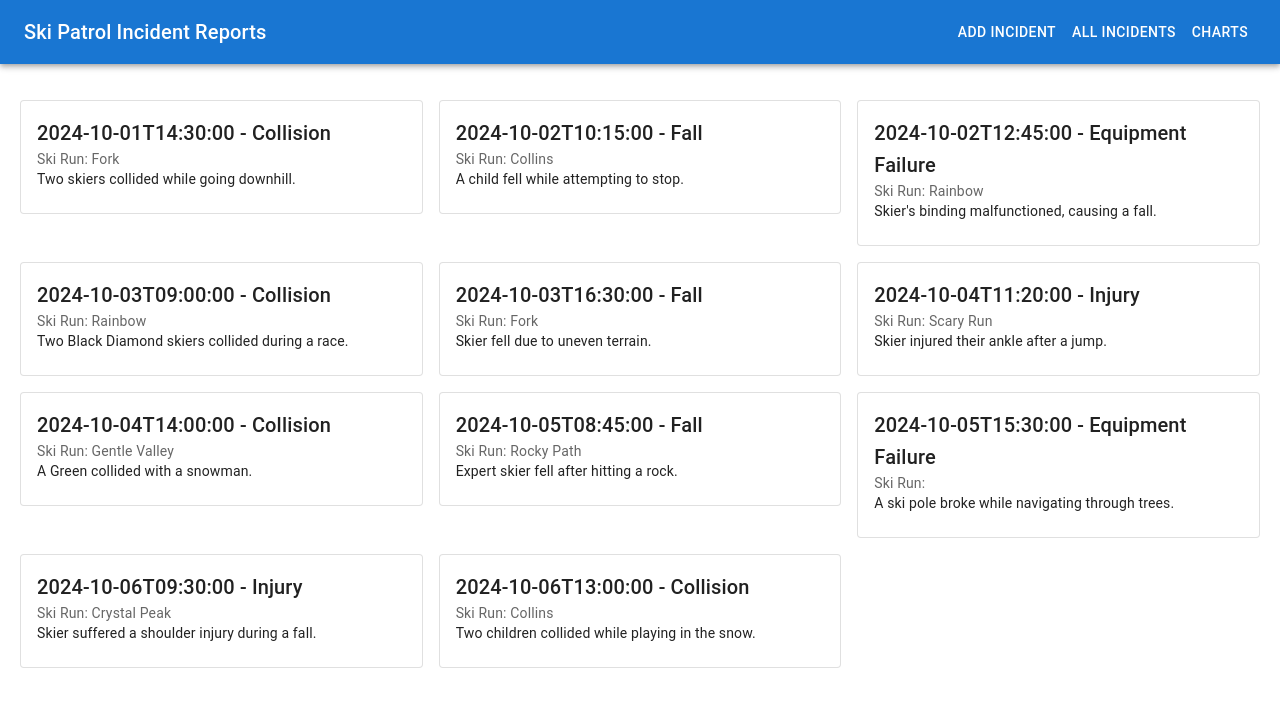
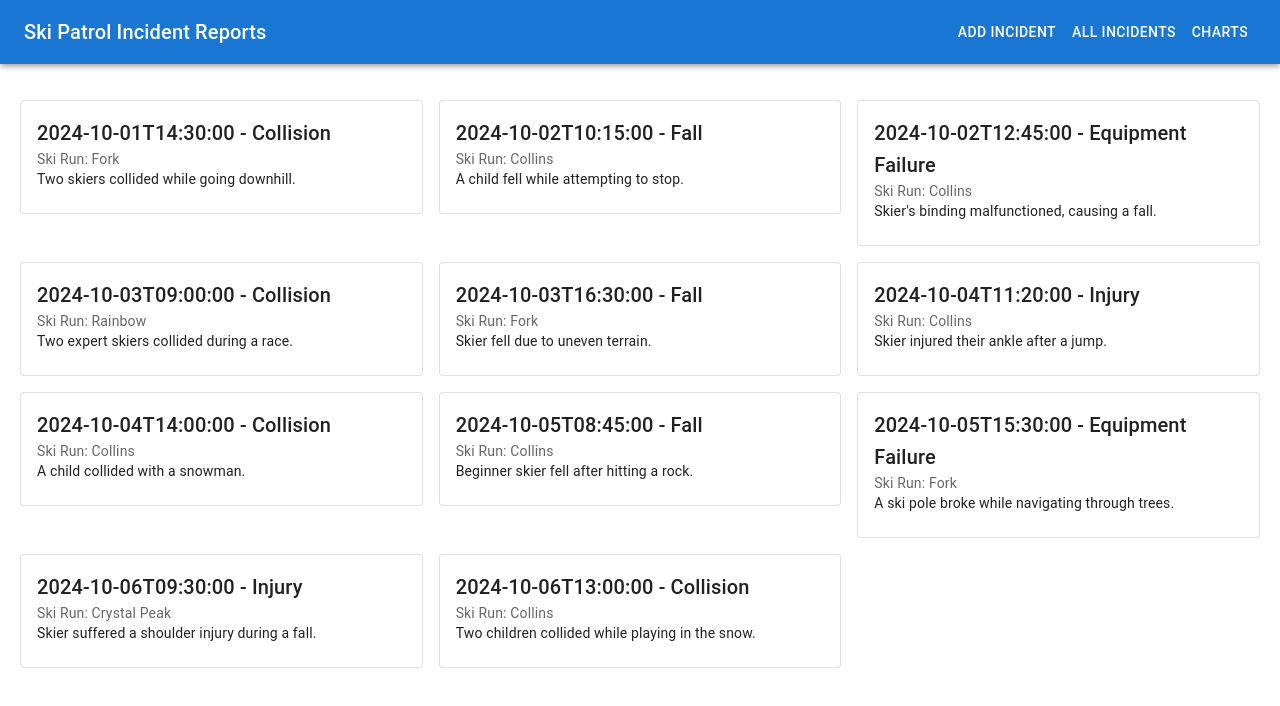
Before and after one commit to KlamChowder1/SkiPatrolIncidents, a React (Create React App) app in the folder ski-patrol-incidents/: page /incidents in a window 1280 px wide. Shown: the top 706 px of the page. Built offline with nearby package versions, Linux system fonts and the light colour scheme.

Commit message:
fix pie chart

```diff
--- a/ski-patrol-incidents/src/components/IncidentCharts.jsx
+++ b/ski-patrol-incidents/src/components/IncidentCharts.jsx
@@ -8,15 +8,15 @@ import {
 
 export default function IncidentCharts() {
   return (
-    <Container maxWidth="xl">
+    <Container maxWidth="xl" sx={{ paddingTop: 8 }}>
       <Grid container spacing={2} alignItems="center" justifyContent="center">
-        <Grid item xs={12} sm={6} md={4}>
+        <Grid item sm={12} md={6} lg={4}>
           <IncidentTimeLineChart />
         </Grid>
-        <Grid item xs={12} sm={6} md={4}>
+        <Grid item sm={12} md={6} lg={4}>
           <SkiRunDifficultyPieChart />
         </Grid>
-        <Grid item xs={12} sm={6} md={4}>
+        <Grid item sm={12} md={6} lg={4}>
           <SkierAgeRangeBarChart />
         </Grid>
       </Grid>
--- a/ski-patrol-incidents/src/components/charts/SkiRunDifficultyPieChart.jsx
+++ b/ski-patrol-incidents/src/components/charts/SkiRunDifficultyPieChart.jsx
@@ -3,7 +3,7 @@ import { Typography } from '@mui/material';
 import { PieChart, Pie, Cell, Tooltip, ResponsiveContainer } from 'recharts';
 import sampleIncidents from '../sampleIncidents.json';
 
-const COLOURS = ['#0088FE', '#00C49F', '#FFBB28', '#FF8042'];
+const COLOURS = ['#000080', '#008000', '#000000'];
 
 const RADIAN = Math.PI / 180;
 const renderCustomizedLabel = ({
@@ -70,7 +70,6 @@ export default function SkiRunDifficultyPieChart() {
             cx="50%"
             cy="50%"
             outerRadius={150}
-            fill="#8884d8"
             label={renderCustomizedLabel}
             labelLine={false}
           >
--- a/ski-patrol-incidents/src/components/sampleIncidents.json
+++ b/ski-patrol-incidents/src/components/sampleIncidents.json
@@ -19,8 +19,8 @@
     {
       "datetime": "2024-10-02T12:45:00",
       "type_of_incident": "Equipment Failure",
-      "ski_run": "Rainbow",
-      "ski_run_difficulty": "Black Diamond",
+     "ski_run": "Collins",
+      "ski_run_difficulty": "Green",
       "skier_age": 28,
       "description": "Skier's binding malfunctioned, causing a fall."
     },
@@ -30,7 +30,7 @@
       "ski_run": "Rainbow",
       "ski_run_difficulty": "Black Diamond",
       "skier_age": 35,
-      "description": "Two Black Diamond skiers collided during a race."
+      "description": "Two expert skiers collided during a race."
     },
     {
       "datetime": "2024-10-03T16:30:00",
@@ -43,31 +43,31 @@
     {
       "datetime": "2024-10-04T11:20:00",
       "type_of_incident": "Injury",
-      "ski_run": "Scary Run",
-      "ski_run_difficulty": "Black Diamond",
+      "ski_run": "Collins",
+      "ski_run_difficulty": "Green",
       "skier_age": 17,
       "description": "Skier injured their ankle after a jump."
     },
     {
       "datetime": "2024-10-04T14:00:00",
       "type_of_incident": "Collision",
-      "ski_run": "Gentle Valley",
-      "ski_run_difficulty": "Collins",
+      "ski_run": "Collins",
+      "ski_run_difficulty": "Green",
       "skier_age": 8,
-      "description": "A Green collided with a snowman."
+      "description": "A child collided with a snowman."
     },
     {
       "datetime": "2024-10-05T08:45:00",
       "type_of_incident": "Fall",
-      "ski_run": "Rocky Path",
-      "ski_run_difficulty": "Black Diamond",
+      "ski_run": "Collins",
+      "ski_run_difficulty": "Green",
       "skier_age": 33,
-      "description": "Expert skier fell after hitting a rock."
+      "description": "Beginner skier fell after hitting a rock."
     },
     {
       "datetime": "2024-10-05T15:30:00",
       "type_of_incident": "Equipment Failure",
-      "ski_run": "",
+      "ski_run": "Fork",
       "ski_run_difficulty": "Blue",
       "skier_age": 60,
       "description": "A ski pole broke while navigating through trees."
```
